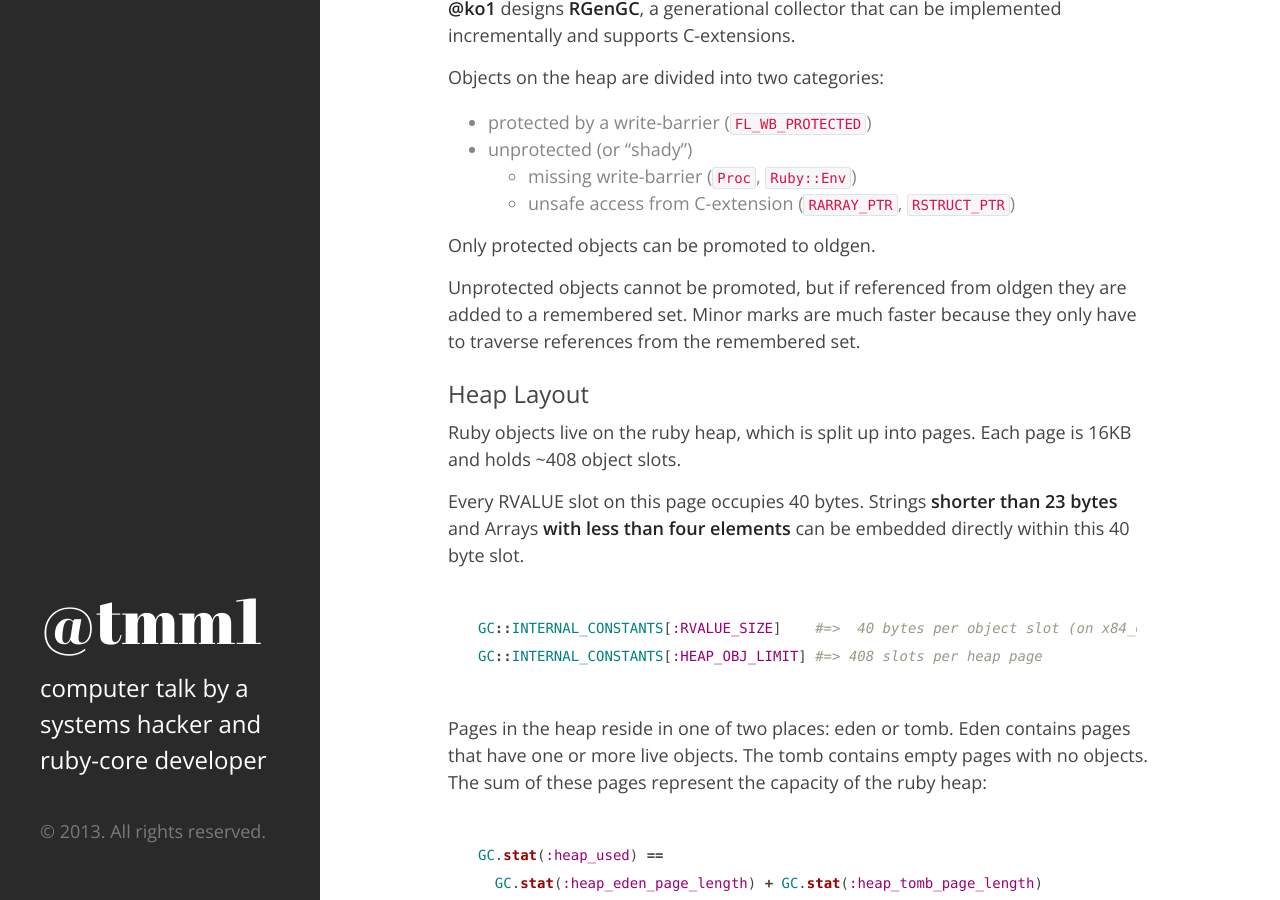
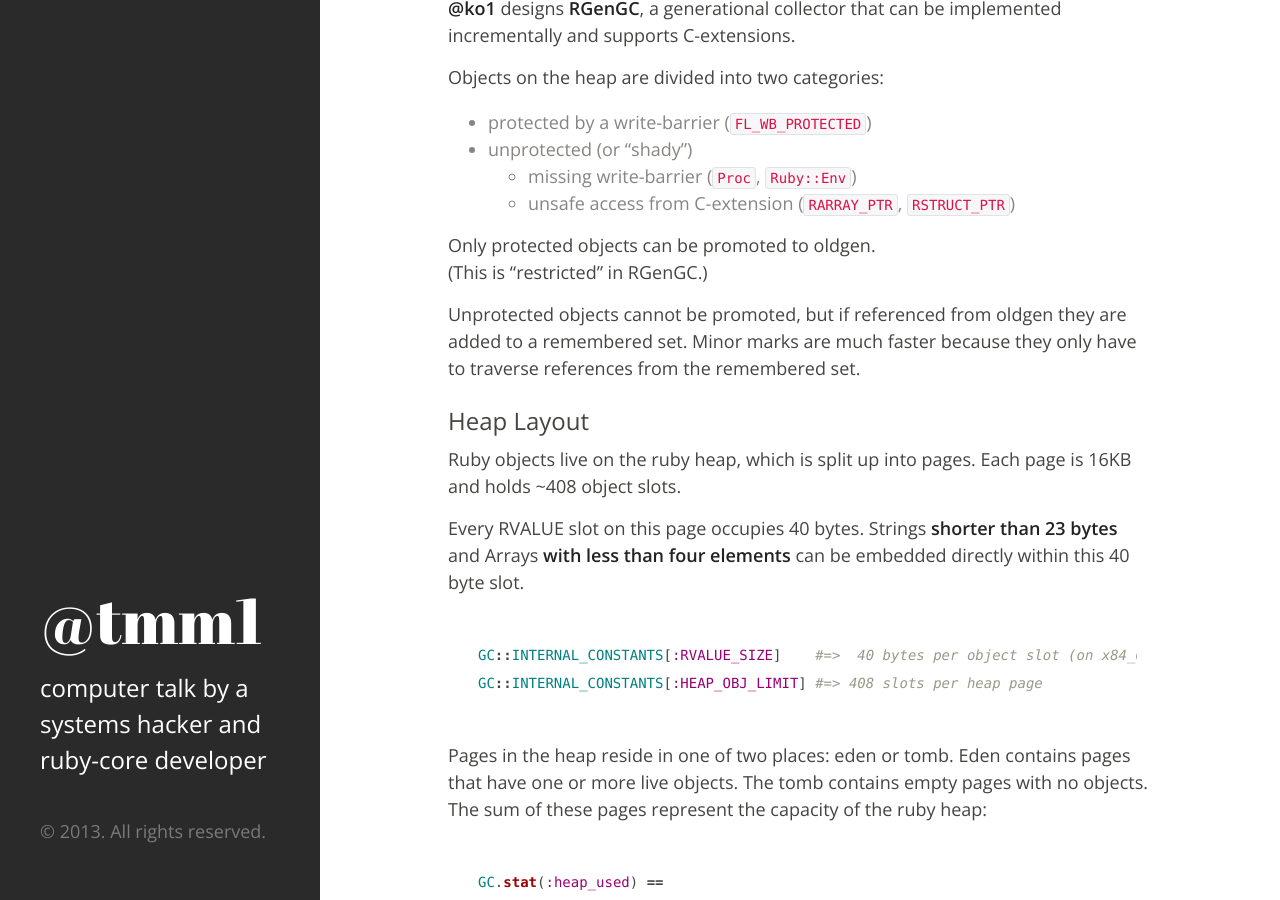
Before and after one commit to tmm1/tmm1.github.com, a Jekyll site: the page built from _posts/2013-12-30-ruby21-rgengc.md, in a window 1280 px wide and 900 px high, scrolled down 993 px. Built offline with Jekyll 4.4.1, drawn with Linux system fonts in a browser that asks for light colours; Markdown is read by kramdown in place of the engine named in the settings; comment, search, counter and statistics services are not loaded.

Commit message:
restricted

```diff
--- a/_posts/2013-12-30-ruby21-rgengc.md
+++ b/_posts/2013-12-30-ruby21-rgengc.md
@@ -45,7 +45,8 @@ Objects on the heap are divided into two categories:
   * missing write-barrier (`Proc`, `Ruby::Env`)
   * unsafe access from C-extension (`RARRAY_PTR`, `RSTRUCT_PTR`)
 
-Only protected objects can be promoted to oldgen.
+Only protected objects can be promoted to oldgen.<br/>
+(This is "restricted" in RGenGC.)
 
 Unprotected objects cannot be promoted, but if referenced from oldgen they are added to a remembered set. Minor marks are much faster because they only have to traverse references from the remembered set.
 
```
